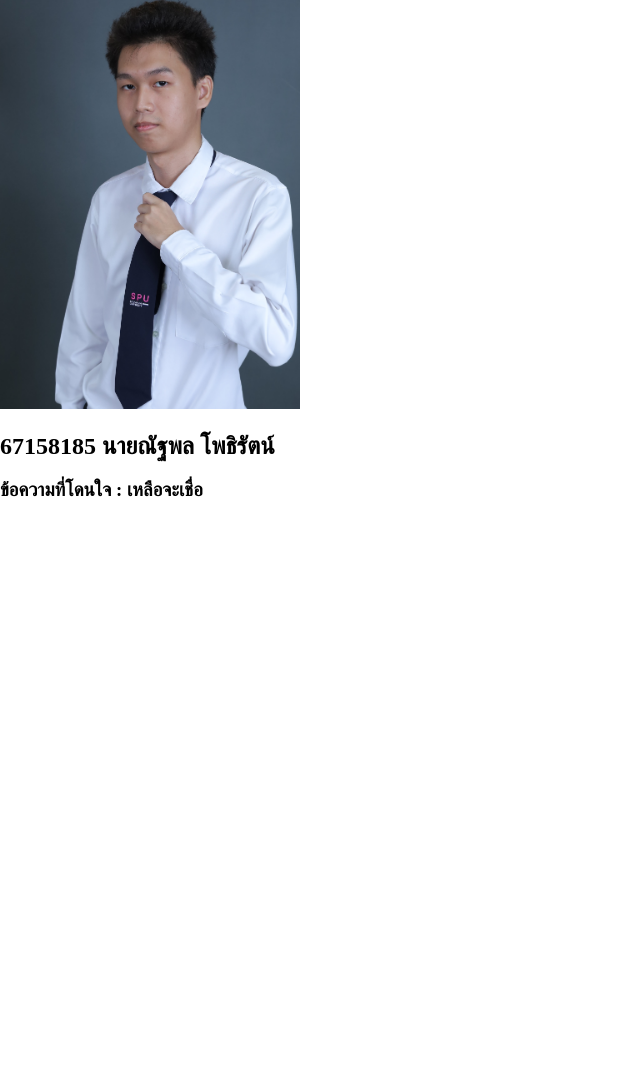
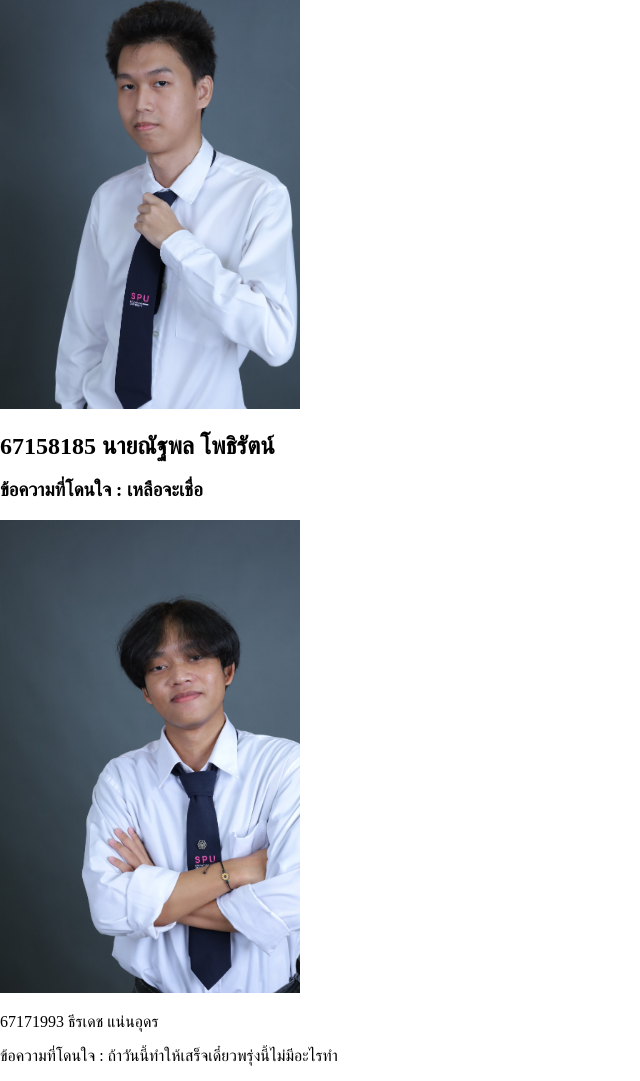
Before and after one commit to EzLeoPop/profileTeam, a plain HTML site: page index.html in a window 1280 px wide. Shown: the part 1326-2407 px from the top of the page, without its empty margins (0-640 px from the left). Before the commit the page ends 1846 px from the top, so only its background shows below. Drawn offline with Linux system fonts and the light colour scheme.

Commit message:
67171993 ธีรเดช

```diff
--- a/index.html
+++ b/index.html
@@ -35,7 +35,9 @@
                 </div>
 
                 <div class="person-4 person">
-
+                    <img src="bankpicture.jpg" alt="bank" width="300px">
+                    <p>67171993 ธีรเดช แน่นอุดร</p>
+                    <p>ข้อความที่โดนใจ : ถ้าวันนี้ทำให้เสร็จเดี๋ยวพรุ่งนี้ไม่มีอะไรทำ</p>
                 </div>
 
             </div>
```
Also changed, not shown: bankpicture.jpg (added).
